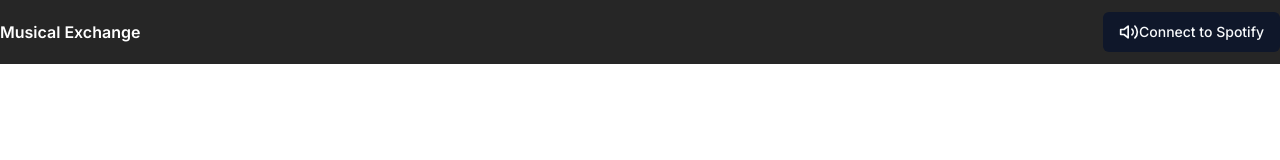
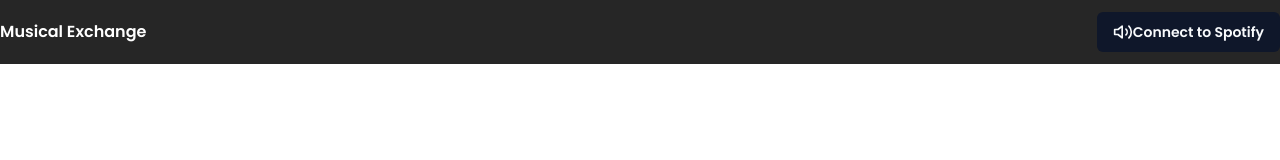
Before and after one commit to IagoDantas/musical-exchange, a Next.js app in the folder fe/: page / in a window 1280 px wide. Shown: the top 160 px of the page. Built offline with nearby package versions, Linux system fonts and the light colour scheme.

Commit message:
chore: change font and metadata

```diff
--- a/fe/app/layout.tsx
+++ b/fe/app/layout.tsx
@@ -1,12 +1,15 @@
 import type { Metadata } from "next";
-import { Inter } from "next/font/google";
+import { Poppins } from "next/font/google";
 import "./globals.css";
 import { Header } from "@/components/ui/header";
 
-const inter = Inter({ subsets: ["latin"] });
+const poppins = Poppins({
+  weight: ["600", "800", "900"],
+  subsets: ["latin"],
+});
 
 export const metadata: Metadata = {
-  title: "Create Next App",
+  title: "Playlist Generator",
   description: "Generated by create next app",
 };
 
@@ -16,8 +19,8 @@ export default function RootLayout({
   children: React.ReactNode;
 }>) {
   return (
-    <html lang="en">
-      <body className={inter.className}>
+    <html lang="pt-br">
+      <body className={poppins.className}>
         <Header />
         {children}
       </body>
```
